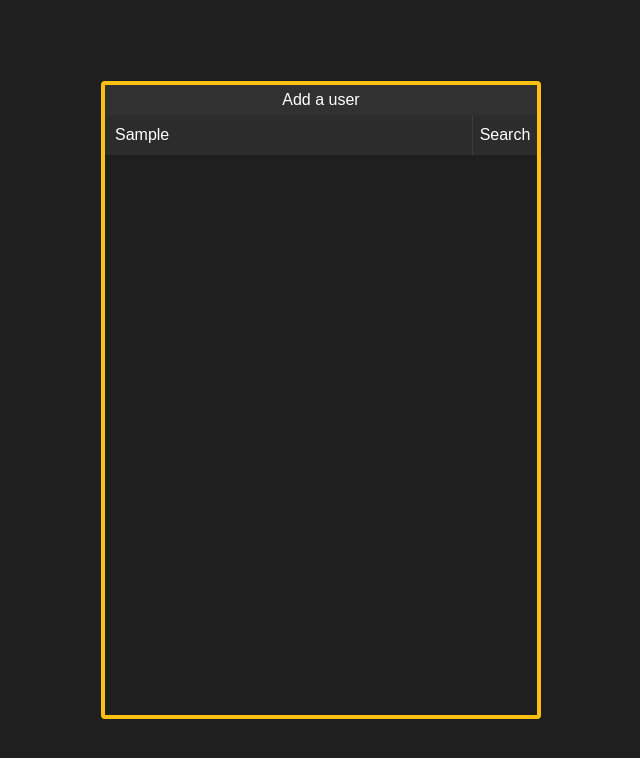
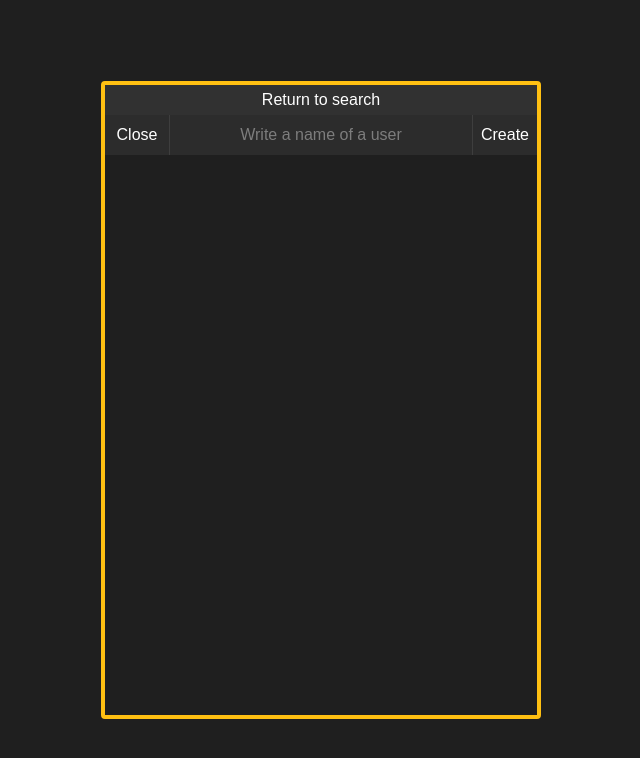
Before and after one commit to IvanZemsky/react-users-list-1, a React (Create React App) app: page / in a window 1280 px wide. Both pictures are taken after typing "Sample" into the empty fields and a click on the button "Add a user". Shown: the top 758 px of the page, without its empty margins (319-959 px from the left). Built offline with nearby package versions, Linux system fonts and the light colour scheme; a web font is replaced by a local one.

Commit message:
full rework of components

```diff
--- a/src/App.js
+++ b/src/App.js
@@ -6,25 +6,22 @@ import SearchInput from "./components/SearchInput/SearchInput";
 
 function App() {
    let [users, setUsers] = useState([]);
-
-   const turnControlForm = (newForm) => {
-      setControlForm(newForm);
-   }
+   let [controlForm, setControlForm] = useState("search");
 
    const setNewUser = (newUser) => {
-      setUsers([...users, newUser]);
+      setUsers([...users, {name: newUser, age: 'Не указано', desc: 'Не указано' }]);
       console.log(users);
-   };
-
-   let [controlForm, setControlForm] = useState({
-      status: "search",
-      component: <SearchInput users={users} setNewUser={setNewUser} turnControlForm={turnControlForm} />,
-   });
+   }
 
    return (
       <div className="app">
          <div className="control">
-            {controlForm.component}
+            {controlForm === "search" ? (
+               <SearchInput setControlForm={setControlForm} />
+            ) : (
+               <CreateInput setControlForm={setControlForm} setNewUser={setNewUser} />
+            )}
+
             <Output users={users} />
          </div>
       </div>
@@ -32,28 +29,3 @@ function App() {
 }
 
 export default App;
-
-/*
-   const turnControlForm = () => {
-      console.log(1);
-
-      if (controlForm === "search") {
-         setControlForm({
-            status: "create",
-            component: (
-               <CreateInput
-                  turnControlForm={turnControlForm}
-                  users={users}
-                  setNewUser={setNewUser}
-               />
-            ),
-         });
-      } else {
-         // formAction === 'create'
-         setControlForm({
-            status: "search",
-            component: <SearchInput turnControlForm={turnControlForm} />
-         });
-      }
-   };
-   */
--- a/src/components/CreateInput/CreateInput.js
+++ b/src/components/CreateInput/CreateInput.js
@@ -14,7 +14,7 @@ function CreateInput(props) {
 
    return (
       <form className="conctol-form">
-         <button className="control-turn" type="button">
+         <button className="control-turn" type="button" onClick={() => props.setControlForm('search')}>
             Return to search
          </button>
          <fieldset className="control-create">
@@ -29,6 +29,7 @@ function CreateInput(props) {
             <button
                type="button"
                className="control-create-button"
+               onClick={() => props.setNewUser(createInput.current.value)}
             >
                Create
             </button>
--- a/src/components/Output/Output.css
+++ b/src/components/Output/Output.css
@@ -2,7 +2,17 @@
    height: calc(100% - 70px);
 }
 
-.user-card {
+.user-card{
+   height: 37px;
+   overflow-y: hidden;
+   transition: .5s;
+}
+
+.card-name, .card-info{
    border-bottom: 1px solid #3e3e3e;
    padding: 10px 14px;
 }
+
+.card-name{
+   cursor: pointer;
+}
--- a/src/components/Output/Output.js
+++ b/src/components/Output/Output.js
@@ -5,7 +5,7 @@ import './Output.css';
 export default function Output(props) {
    return (
          <div className="output">
-            {props.users.map(item => <User key={props.users.indexOf(item)} name={item}/>)}
+            {props.users.map((user, i) => <User key={i} name={user.name} age={user.age} desc={user.desc}/>)}
          </div>
    );
 }
--- a/src/components/SearchInput/SearchInput.js
+++ b/src/components/SearchInput/SearchInput.js
@@ -18,6 +18,7 @@ function SearchInput(props) {
          <button
             className="control-turn"
             type="button"
+            onClick={() => props.setControlForm('create')}
          >
             Add a user
          </button>
--- a/src/components/User/User.js
+++ b/src/components/User/User.js
@@ -1,10 +1,23 @@
 import React from 'react';
 
 export default function User(props) {
+
+   const openCardDesc = (event) => {
+      if (event.currentTarget.style.height) {
+         event.currentTarget.style.height = null;
+      }
+      else {
+         event.currentTarget.style.height = event.currentTarget.scrollHeight + 'px';
+      }
+   }
+
    return (
-      <div className="user-card">
+      <div className="user-card" onClick={openCardDesc}>
          <p className="card-name">{props.name}</p>
-         <div className="card-desc"></div>
+         <div className="card-info">
+            <p className='card-info_age'>Возраст: {props.age}</p>
+            <p className='card-info_desc'>Описание: {props.desc}</p>
+         </div>
       </div>
    );
 }
```
